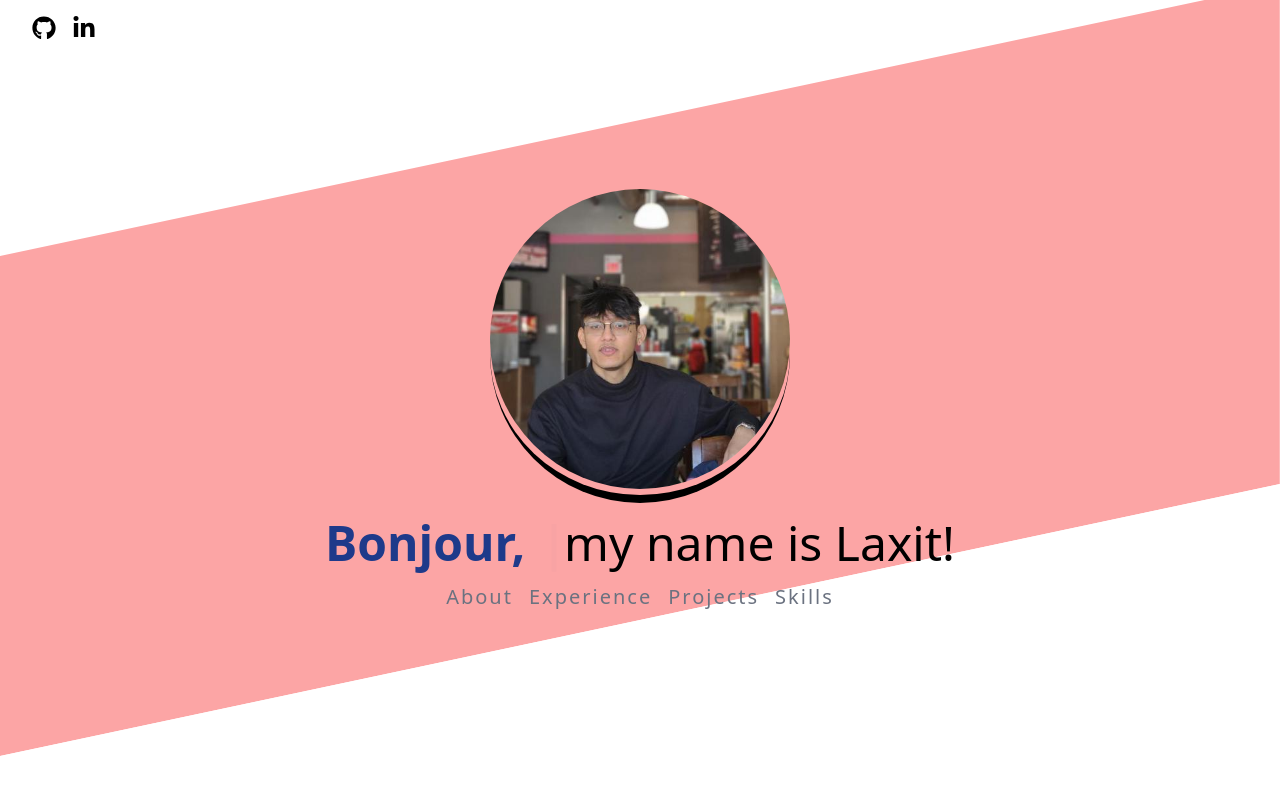
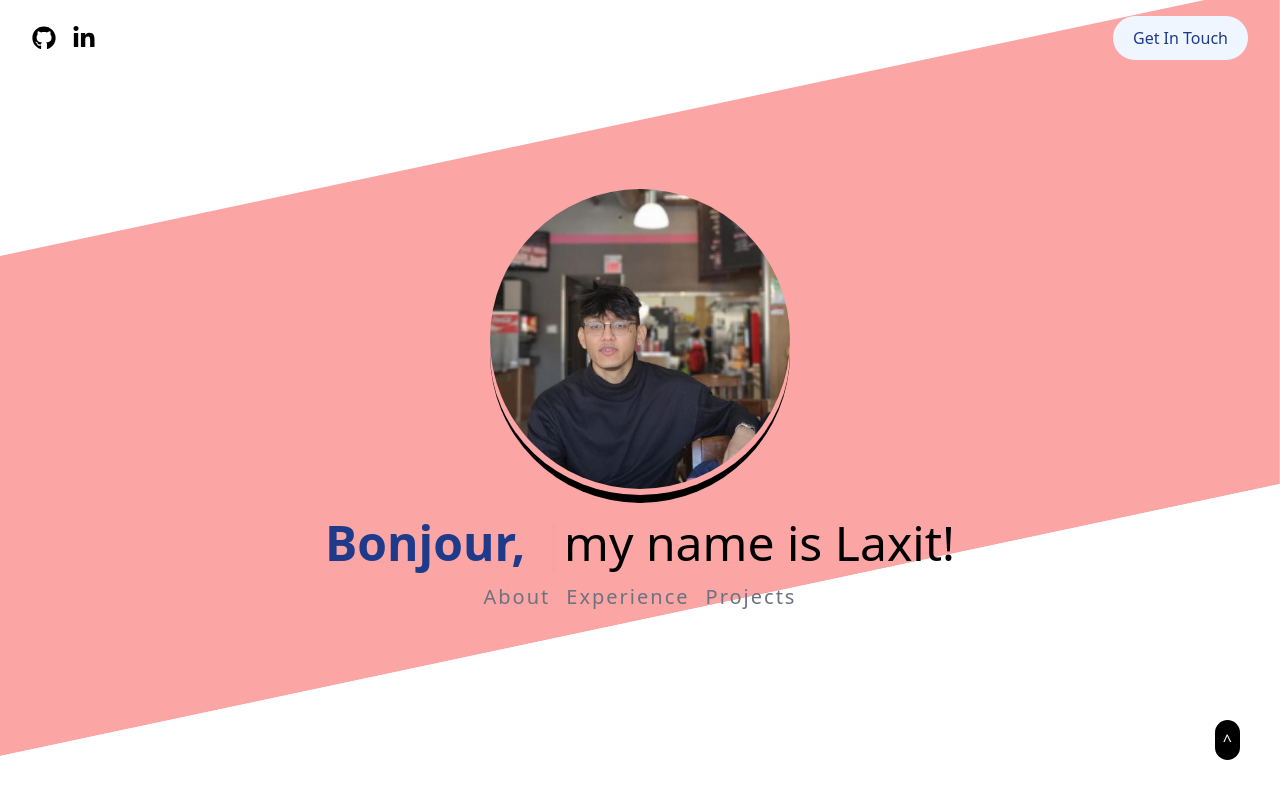
Before and after one commit to laxitshahi/portfolio, a Next.js app: page / in a window 1280 px wide. Built offline with nearby package versions, Linux system fonts and the light colour scheme.

Commit message:
Updated Exp. Section + Added sticky scroll

```diff
--- a/src/components/Experience.tsx
+++ b/src/components/Experience.tsx
@@ -3,15 +3,16 @@ import FadeInWhenVisible from "./FadeInWhenVisible";
 
 const Experience = () => {
   return (
-    <div className="">
-      <h1 className="flex  items-center justify-center text-3xl font-bold underline md:decoration-8 decoration-4 decoration-red-400">
+    <div>
+      <h1 className="flex h-screen snap-center items-center justify-center text-3xl font-bold underline md:decoration-8 decoration-4 decoration-red-400">
         Experience
       </h1>
       <ul className="m-10">
         {jobData.map((job) => (
-          <li className="grid justify-center transition duration-300 ease-in-out delay-150 shadow-2xl place-items-center rounded-2xl opacity-60 hover:opacity-100">
-            <div className="max-w-lg overflow-hidden rounded-full ">
+          <li key={job.company} className="grid grid-flow-col-dense gap-x-4 h-screen snap-center max-w-3xl m-auto justify-center transition duration-300 ease-in-out delay-150 place-items-center rounded-2xl opacity-60 hover:opacity-100">
+            <div className="max-w-lg overflow-hidden rounded-full">
               <img
+                className="hidden sm:block"
                 height={job.size.height / 6}
                 width={job.size.width / 6}
                 src={job.image}
--- a/src/components/Header.tsx
+++ b/src/components/Header.tsx
@@ -11,14 +11,14 @@ const headerItems: HeaderItem = {
 
 const Header = () => {
   return (
-    <div className="fixed mx-4 min-w-screen-lg">
+    <div className="sticky top-0 z-50 mx-4">
       <motion.div
         initial={{ scale: 0.5, y: -100, opacity: 0 }}
         animate={{ y: 0, opacity: 1, scale: 1 }}
         transition={{ duration: 1 }}
-        className="m-4"
+        className="m-4 flex justify-between items-center "
       >
-        <ul className="flex justify-end space-x-4 text-2xl align-middle">
+        <ul className="flex space-x-4 text-2xl w-1/3 justify-left z-80">
           <li>
             <a
               href={headerItems["github"].link}
@@ -38,6 +38,11 @@ const Header = () => {
             </a>
           </li>
         </ul>
+        {/* Button */}
+        <a onClick={() => window.open('mailto:shahilax@my.yorku.ca')} href="#_" className="px-5 py-2.5 relative rounded-full group overflow-hidden font-medium bg-blue-50 text-blue-900 inline-block z-80">
+          <span className="absolute top-0 left-0 flex w-full h-0 mb-0 transition-all duration-200 ease-out transform translate-y-0 bg-blue-900 group-hover:h-full opacity-90"></span>
+          <span className="relative group-hover:text-white">Get In Touch</span>
+        </a>
       </motion.div>
     </div>
   );
--- a/src/components/Hero.tsx
+++ b/src/components/Hero.tsx
@@ -1,4 +1,5 @@
 import React from "react";
+import Link from "next/link";
 import Image from "next/image";
 
 //Typewriter
@@ -42,12 +43,25 @@ const Hero = () => {
         </h2> */}
 
         <h3 className="flex text-xl tracking-widest text-gray-500 ">
-          <ul className="flex space-x-4">
-            <li>About</li>
-            <li>Experience</li>
-            <li>Projects</li>
-            <li>Skills</li>
-          </ul>
+          <div className="flex space-x-4">
+            <Link href="#about">
+              <button>About</button>
+            </Link>
+
+            <Link href="#experience">
+              <button>Experience</button>
+            </Link>
+
+            <Link href="#projects">
+              <button>Projects</button>
+            </Link>
+
+            {/* <Link href="#skills">
+              <button>
+                Skills
+              </button>
+            </Link> */}
+          </div>
         </h3>
       </div>
     </div>
--- a/src/components/Projects.tsx
+++ b/src/components/Projects.tsx
@@ -16,12 +16,12 @@ const Projects = ({ imgposition, icons, description, image, name }: Props) => {
       <div className="lg:hidden relative">
         {/* Start of Image Component */}
         <div className="absolute z-10 top-0 left-0 bottom-0 right-0 p-4 grid place-content-center text-xs sm:text-base gap-y-4 items-center text-center duration-300 bg-gray-50 opacity-0 hover:opacity-100 bg-opacity-90 rounded-xl ">
-          <div href="https://github.com/laxitshahi/patch" target="_blank" rel="noopener noreferrer" className=" text-2xl flex font-bold justify-center space-x-2 items-center">
+          <a href="https://github.com/laxitshahi/patch" target="_blank" rel="noopener noreferrer" className=" text-2xl flex font-bold justify-center space-x-2 items-center">
             <p>{name}</p>
             <span className="text-sm">
               <FaExternalLinkAlt />
             </span>
-          </div>
+          </a>
 
           <p className=" flex rounded-xl">
             {description}
@@ -47,20 +47,20 @@ const Projects = ({ imgposition, icons, description, image, name }: Props) => {
         <div className="lg:grid grid-cols-2 hidden">
           {/* eslint-disable-next-line @next/next/no-img-element */}
           <img
-            className="w-11/12 justify-self-end grid border-2 border-black rounded-3xl mx-6"
+            className="w-11/12 justify-self-end grid rounded-3xl mx-6"
             width="300"
             height="300"
             src={image}
             alt=""
           />
           {/* eslint-disable-next-line @next/next/no-img-element */}
-          <div className=" flex-col justify-center space-y-5 flex">
+          <div className=" flex-col justify-center flex">
 
             <a href="https://github.com/laxitshahi/patch" target="_blank" rel="noopener noreferrer" className=" text-2xl flex font-bold justify-center space-x-2 items-center">
               <p>{name}</p>
               <FaExternalLinkAlt className="text-sm" /> </a>
 
-            <p className="p-6 shadow-2xl border-2 border-black rounded-xl shadow-gray-500">
+            <p className="p-6 rounded-xl">
               {description}
             </p>
             <ul className="flex justify-center space-x-10 text-2xl">
@@ -79,13 +79,13 @@ const Projects = ({ imgposition, icons, description, image, name }: Props) => {
       <div>
         <div className="lg:grid grid-cols-2 hidden">
           {/* eslint-disable-next-line @next/next/no-img-element */}
-          <div className="flex-col justify-center space-y-4 flex">
+          <div className="flex-col justify-center flex">
 
             <a href="https://github.com/laxitshahi/patch" target="_blank" rel="noopener noreferrer" className=" text-2xl flex font-bold justify-center space-x-2 items-center">
               <p>{name}</p>
               <FaExternalLinkAlt className="text-sm" /> </a>
 
-            <p className="p-6 shadow-2xl border-2 border-black rounded-xl shadow-gray-500">
+            <p className="p-6">
               {description}
             </p>
             <ul className="flex justify-center space-x-10 text-2xl">
--- a/src/pages/index.tsx
+++ b/src/pages/index.tsx
@@ -40,33 +40,34 @@ const Home: NextPage = () => {
       <Header />
       {/* Hero */}
 
-      <section className="snap-start">
+      <section id="hero" className="snap-start">
         <Hero />
       </section>
       {/* Bio */}
 
-      <section className="snap-center">
+      <section id="about" className="snap-center">
         <Bio />
       </section>
       {/* Experience */}
 
-      <section>
+      <section id="experience">
         <Experience />
       </section>
 
 
       {/*Projects*/}
-      <section>
+      <section id="projects">
         <div className="relative grid m-10 mt-48 text-center place-items-center gap-y-20">
           <h1 className="grid h-screen mx-auto text-3xl font-bold underline place-content-center snap-center md:decoration-8 decoration-4 decoration-red-400 ">
             Projects
           </h1>
           {projects.map((p) => {
-            return (
-              <div
+            return <> {
+              <li
                 key={p.name}
                 className="grid h-screen place-content-center snap-center"
               >
+                <>
                   <Projects
                     imgposition={p.imgposition}
                     name={p.name}
@@ -74,12 +75,14 @@ const Home: NextPage = () => {
                     description={p.description}
                     image={p.image}
                   />
-              </div>
-            );
+                </>
+              </li>
+            }</>;
           })}
         </div>
       </section>
       {/*Background*/}
+      <div className="absolute right-0 bottom-0 p-2 rounded-full bg-black m-10 text-white">^</div>
       <div className="absolute w-screen top-[15%] bg-red-300 left-0 right-0 h-[500px] -z-20 -skew-y-12 backdrop-blur-xl"></div>{" "}
     </div>
   );
```
Lines whose indentation alone changed are shown as unchanged.
